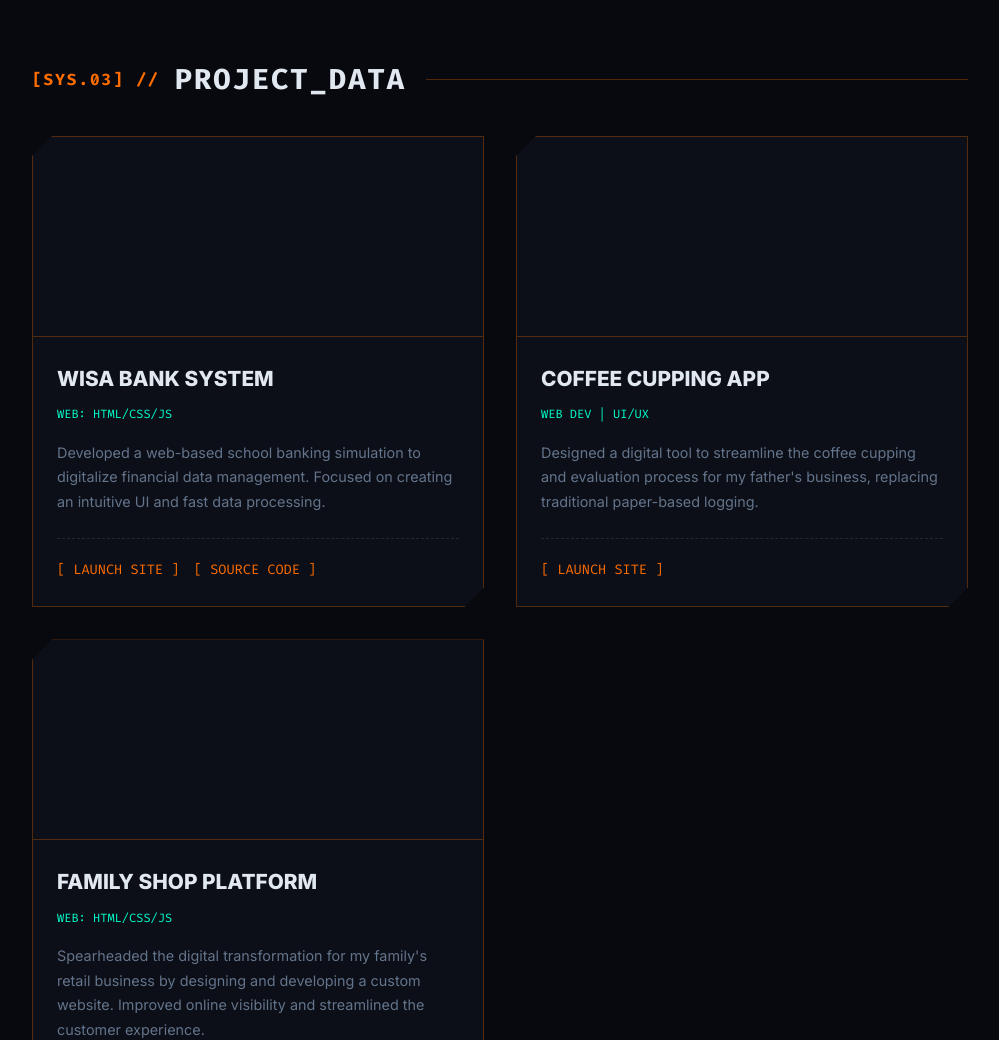
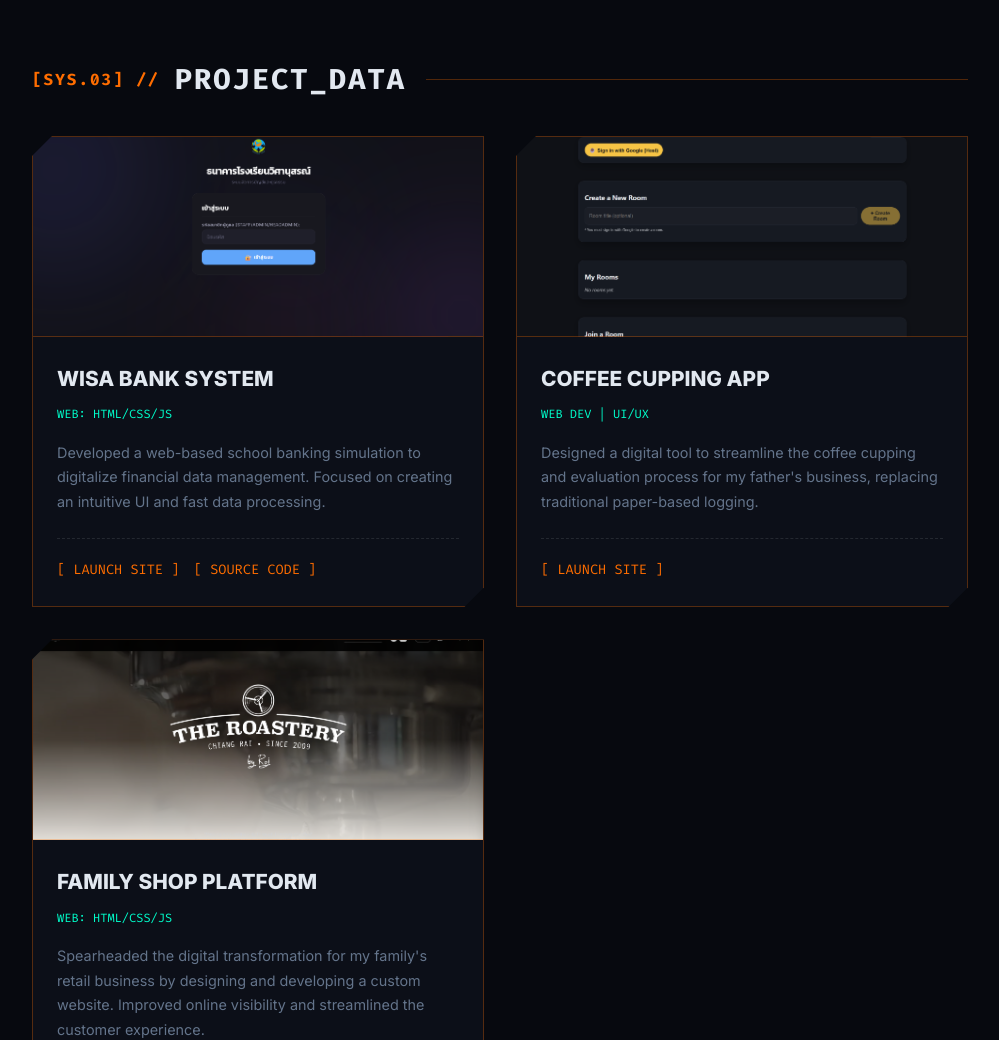
Before and after one commit to Latte114/Portfolio, a plain HTML site: page index.html in a window 1280 px wide. Shown: the part 1660-2700 px from the top of the page, without its empty margins (140-1139 px from the left). Drawn offline with Linux system fonts and the light colour scheme.

Commit message:
Update index.html

```diff
--- a/index.html
+++ b/index.html
@@ -562,7 +562,7 @@
             <div
               class="project-img"
               style="
-                background-image: url(&quot;images/bank.png&quot;);
+                background-image: url(&quot;bank.png&quot;);
                 background-size: cover;
                 background-position: center;
               "
@@ -593,7 +593,7 @@
             <div
               class="project-img"
               style="
-                background-image: url(&quot;images/cupping.png&quot;);
+                background-image: url(&quot;cupping.png&quot;);
                 background-size: cover;
                 background-position: center;
               "
@@ -619,7 +619,7 @@
             <div
               class="project-img"
               style="
-                background-image: url(&quot;images/shop.png&quot;);
+                background-image: url(&quot;shop.png&quot;);
                 background-size: cover;
                 background-position: center;
               "
```
